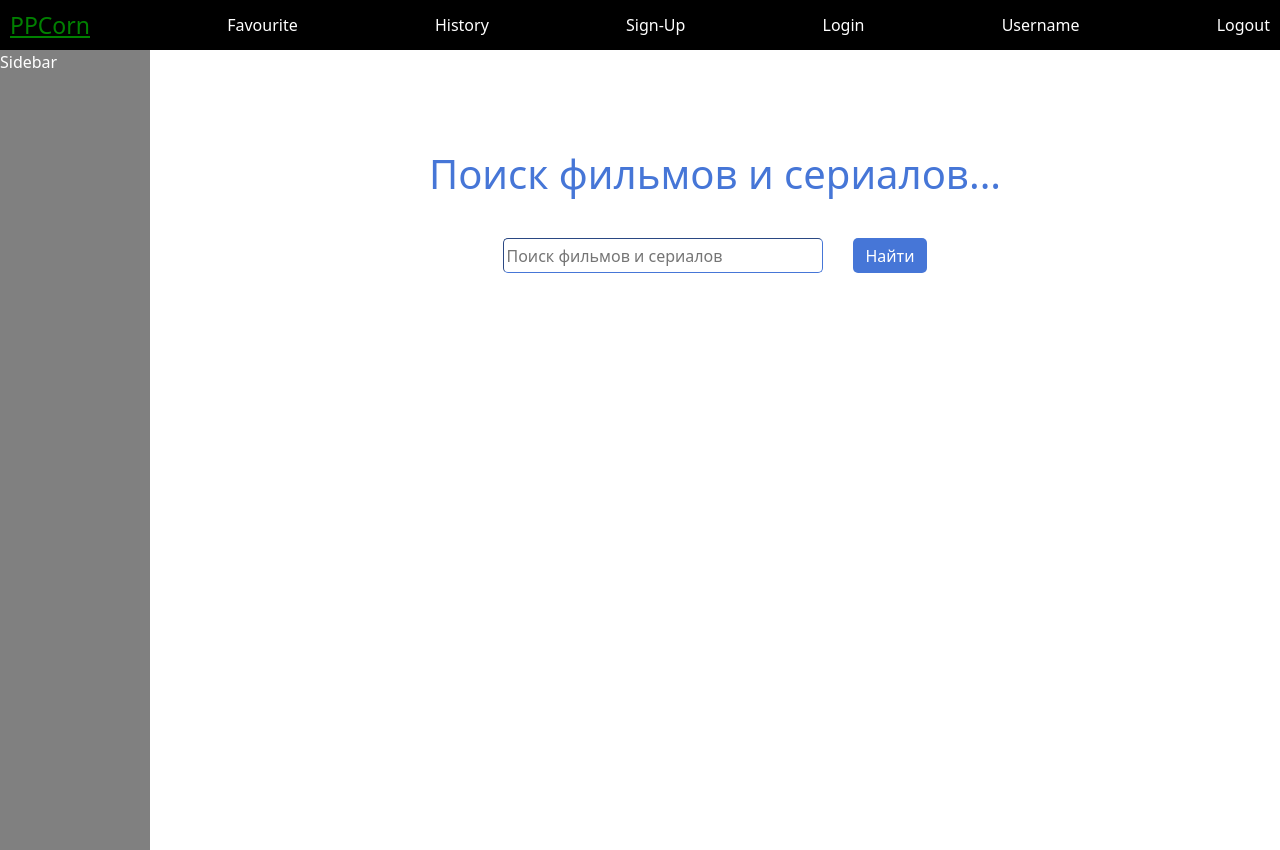
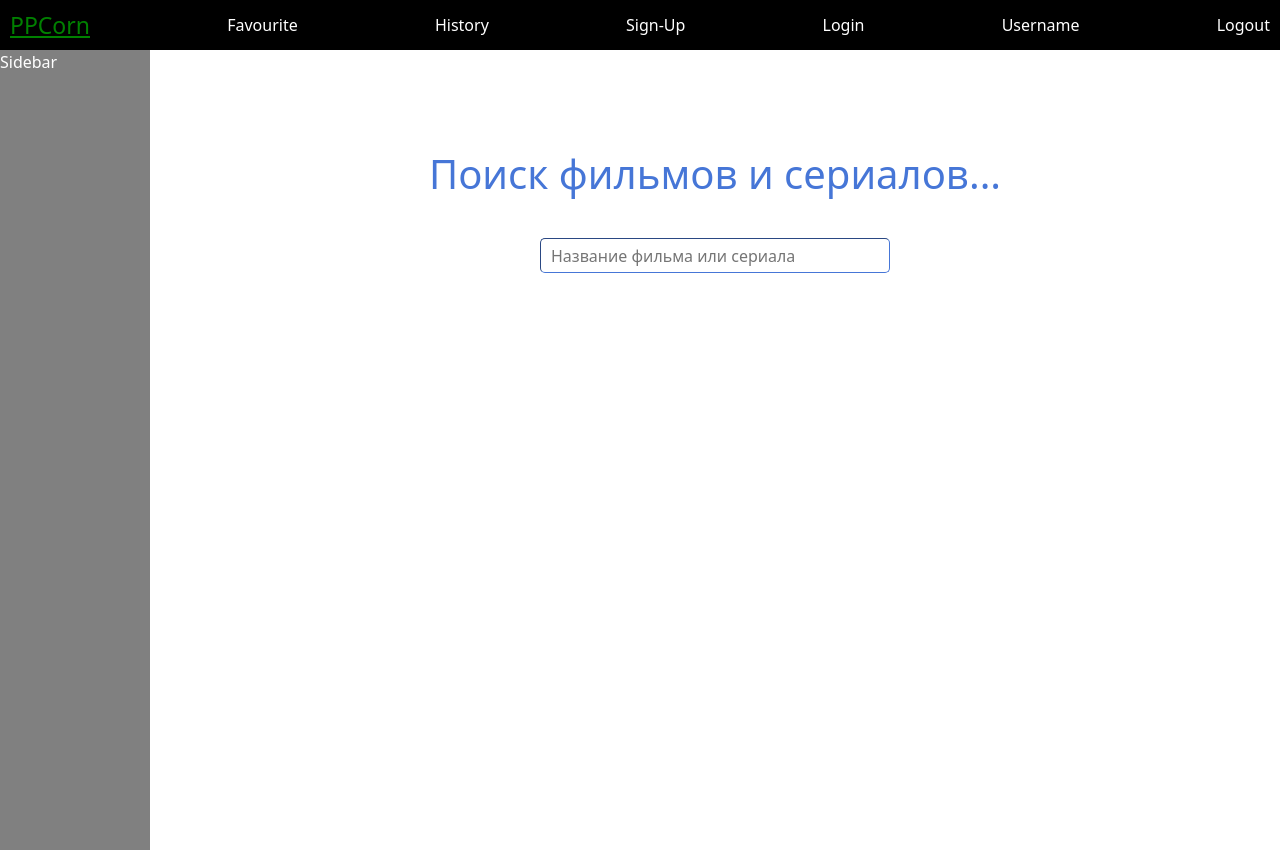
Before and after one commit to IanaChyrva/Andersen-ReactIntensive-MoviedDB, a React (Create React App) app: page / in a window 1280 px wide. Built offline with nearby package versions, Linux system fonts and the light colour scheme.

Commit message:
search with suggestions added

```diff
--- a/src/components/main/Main.css
+++ b/src/components/main/Main.css
@@ -2,7 +2,3 @@
   margin: 0 auto;
   margin-top: 50px;
 }
-.main {
-  margin: 0 auto;
-  margin-top: 50px;
-}
--- a/src/components/movies-list/moviesList.jsx
+++ b/src/components/movies-list/moviesList.jsx
@@ -3,18 +3,20 @@ import { useSelector, useDispatch } from 'react-redux'
 import { MovieItem } from '../movie-item/MovieItem'
 import { useEffect } from 'react'
 import { fetchMovies } from '../../store/moviesSlice'
+// import { SearchForm } from '../search-panel/SearchForm'
 import imageNotFound from '../../assets/images/nothing-icon.jpg'
 import './moviesList.css'
 
 ;
 export const MoviesList = () => {
+
+    const {movies, status} = useSelector(state => state.movies)
+    const dispatch = useDispatch()
     const parsedUrl = new URL(window.location.href);
     const text = parsedUrl.searchParams.get("text");
-    const {movies, status} = useSelector(state => state.movies)
-    const dispatch = useDispatch()
     useEffect(() => {
         dispatch(fetchMovies(text))
-    }, [text])
+    }, [dispatch, text])
 
     const MoviesBlock = () => {
         return (
@@ -34,7 +36,8 @@ export const MoviesList = () => {
     const content = status === 'rejected' ? < MovieNotFound/> : <MoviesBlock/>
     return(
         <>
-            {content}
+        {/* <SearchForm/> */}
+        {content}
         </>
     )
 }
--- a/src/components/search-panel/SearchForm.jsx
+++ b/src/components/search-panel/SearchForm.jsx
@@ -1,34 +1,116 @@
-import React from 'react';
-import { useState } from 'react'
-// import {useDispatch} from 'react-redux'
+// import React from 'react';
+// import { useState } from 'react'
+// // import {useDispatch, useSelector} from 'react-redux'
+// import { useHistory } from "react-router-dom";
+// // import { getMovies } from '../../store/moviesSlice';
+// import './SearchPanel.css'
+
+// export const SearchForm = () => {
+//   const [text, setText] = useState('')
+//   // const text = useSelector(state => state.movies.text)
+//   // const dispatch = useDispatch()
+//   let history = useHistory();
+//   const onValueChange = (e) => {
+//       setText(e.target.value)
+//       // dispatch(getMovies(e.target.value))
+//   }
+//   const onFetch = (e) => {
+//     e.preventDefault();
+//     history.push(`/search?text=${text}`)
+//     console.log(text)
+//     setText('')
+//   }
+//   return(
+//     <div className='searchForm'>
+//         <form id="searchForm" onSubmit={onFetch}>
+//             <input
+//               value={text}
+//               type="text"
+//               name="searchText"
+//               placeholder="Поиск фильмов и сериалов "
+//               onChange={onValueChange}
+//             />
+//             <button type="submit" className="btn btn-primary btn-bg">
+//               Найти
+//             </button>
+//           </form>
+//     </div>
+//   )
+//   }
+
+import React from 'react'
+import {useState, useCallback} from 'react'
 import { useHistory } from "react-router-dom";
-import './SearchPanel.css'
+import { getResource } from '../../services/movieDBServise'
 
 export const SearchForm = () => {
-  const [text, setText] = useState('')
+    const [value, setValue] = useState('')
+    const [suggestions, setSuggestions] = useState([])
     let history = useHistory();
-  const onValueChange = (e) => {
-      setText(e.target.value)
-  }
     const onFetch = (e) => {
       e.preventDefault();
-    history.push(`/search?text=${text}`)
-    setText('')
+      console.log(value)
+      history.push(`/search?text=${value}`)
+      window.location.reload()
+      setValue('')
     }
-  return(
+    const onValueChange = async (e) => {
+      const value = e.target.value
+        setValue(value)
+        // getSuggestions(value)
+        debouncedGetSuggestions(value)
+
+        // const res = await getResource(`http://www.omdbapi.com/?apikey=a445a5cd&s=${e.target.value}`)
+        // const dataForSuggestions = res.Response === 'False' ? [] : res.Search.slice(0, 4).map(sug => sug.Title)
+        // setSuggestions(dataForSuggestions)
+    }
+    const getSuggestions = async (value)=> {
+      const res = await getResource(`http://www.omdbapi.com/?apikey=a445a5cd&s=${value}`)
+      const dataForSuggestions = res.Response === 'False' ? [] : res.Search.slice(0, 4).map(sug => sug.Title)
+      setSuggestions(dataForSuggestions)
+    }
+    const debouncedGetSuggestions = useCallback(debounce(value => getSuggestions(value), 500), [])
+
+
+    // const retrieveDataAsynchronously = async (text) => {
+    //     const res = await getResource(`http://www.omdbapi.com/?apikey=a445a5cd&s=${text}`)
+    //     console.log(res)
+    //     return res
+    //     }
+
+        const suggestionsBlock = suggestions.length > 0 ?
+            suggestions.map((suggestion, i) =>
+                <li key={i}>{suggestion}</li>)
+              : null
+
+    return (
        <div className='searchForm'>
             <form id="searchForm" onSubmit={onFetch}>
             <input
-              value={text}
-              type="text"
-              name="searchText"
-              placeholder="Поиск фильмов и сериалов "
-              onChange={onValueChange}
-            />
-            <button type="submit" className="btn btn-primary btn-bg">
-              Найти
-            </button>
+            value={value}
+            type='search'
+            placeholder="Название фильма или сериала"
+            onChange={(e) => {onValueChange(e)}}/>
         </form>
+        <ul className='searchForm_suggestions'>
+        {suggestionsBlock}
+        </ul>
+
+
        </div>
     )
 }
+
+const debounce = (func) => {
+  let timer
+  return function(...args) {
+    const context = this
+    if(timer) {
+      clearTimeout(timer)
+    }
+    timer = setTimeout(() => {
+      timer = null
+      func.apply(context, args)
+    }, 500)
+  }
+}
--- a/src/components/search-panel/searchPanel.css
+++ b/src/components/search-panel/searchPanel.css
@@ -6,23 +6,32 @@
     color: #4676D7
 }
 .searchForm {
+    width: 350px;
     display: flex;
     flex-direction: column;
-    align-items: center;
+    /* align-items: center; */
     margin: 40px auto 0 auto
     ;
 }
 
 .searchForm form {
     display: flex;
+    width: 100%;
 
 }
 .searchForm input {
-    width: 320px;
+    width: 100%;
     height: 35px;
     border-radius: 5px;
     border-color: #4676D7;
     border-width: 1px;
+    padding-left: 10px;
+}
+
+.searchForm input:focus {
+    background-color: beige;
+    border-color: lightseagreen;
+    outline: none;
 }
 
 .searchForm button {
@@ -34,3 +43,13 @@
     color: #fff;
     font-size: 16px;
 }
+
+.searchForm ul {
+    list-style: none;
+    padding-left: 10px;
+}
+
+.searchForm ul li {
+    cursor: pointer;
+    margin-bottom: 3px;
+}
--- a/src/services/movieDBServise.js
+++ b/src/services/movieDBServise.js
@@ -10,7 +10,7 @@
     }
 }
 
-   const getResource = async (url) => {
+  export const getResource = async (url) => {
     let res = await fetch(url);
 
     if (!res.ok) {
--- a/src/store/moviesSlice.js
+++ b/src/store/moviesSlice.js
@@ -15,6 +15,7 @@ export const fetchMovies = createAsyncThunk(
   }
 )
 const initialState = {
+        text:'',
         movies: [],
         movie: [],
         status: '',
@@ -46,5 +47,5 @@ const moviesSlice = createSlice({
      }
 })
 
-export const { loadMovies } = moviesSlice.actions
+export const { loadMovies, getMovies } = moviesSlice.actions
 export const moviesReducer = moviesSlice.reducer
```
Lines whose indentation alone changed are shown as unchanged.
